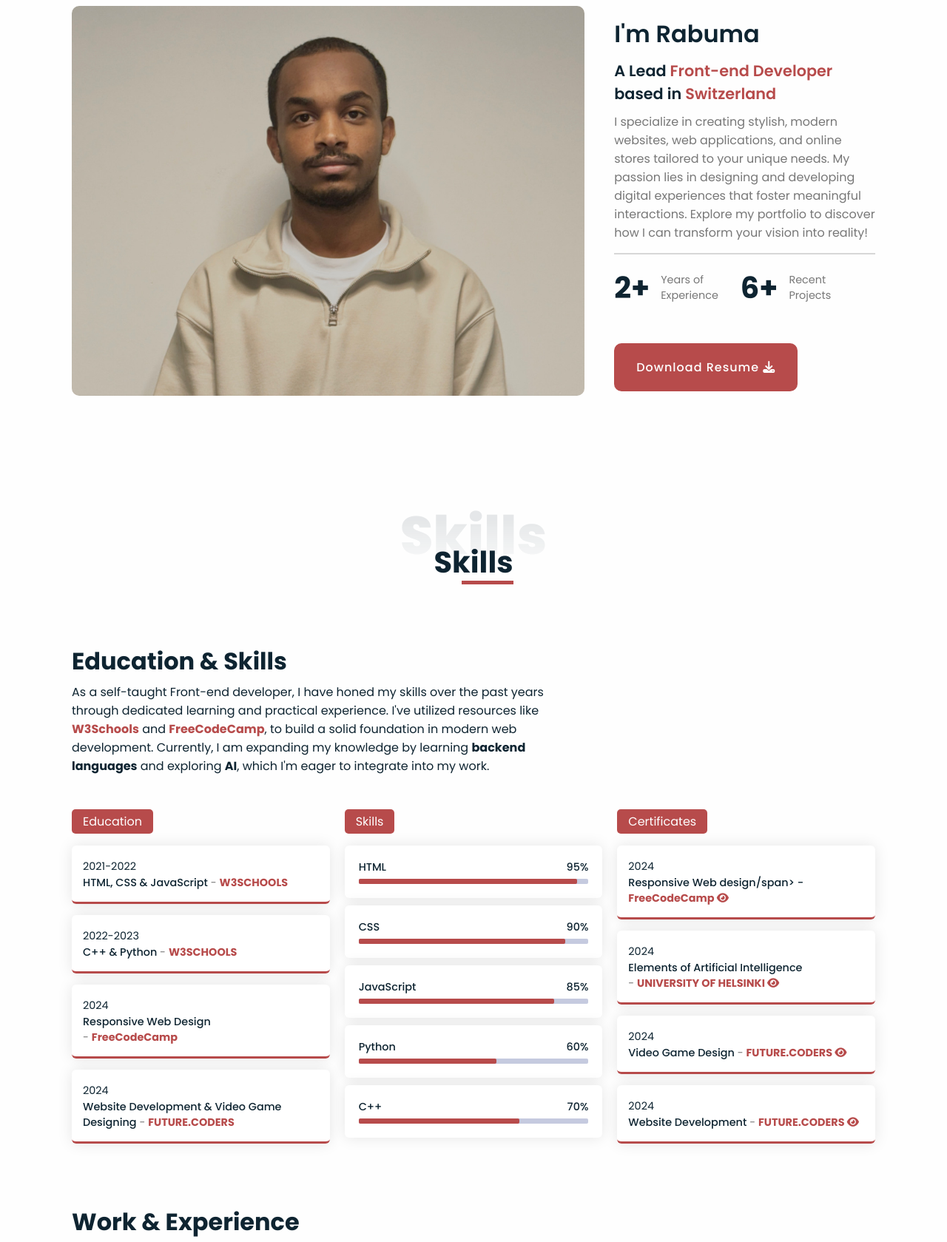
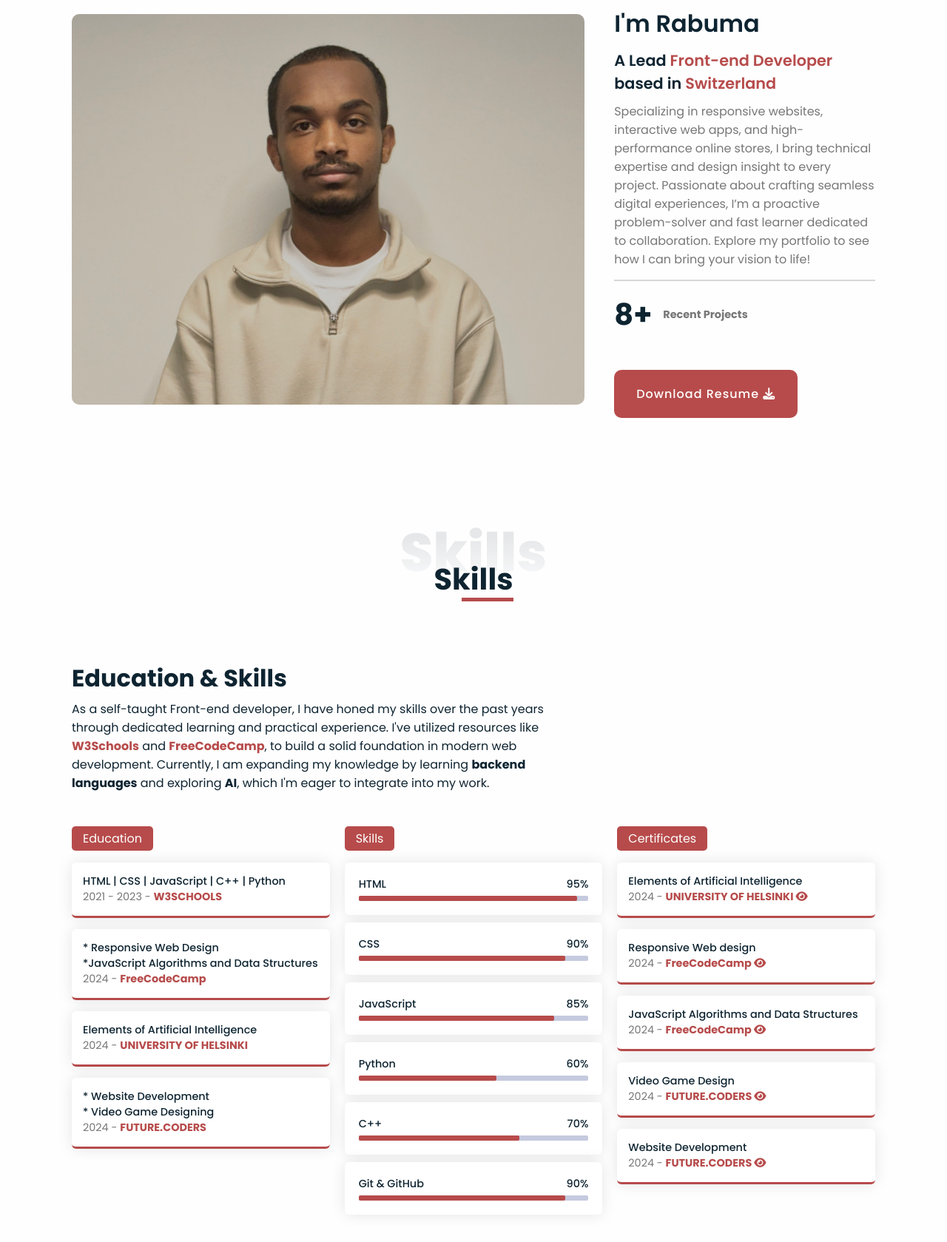
Before and after one commit to rabumaabraham/rabumaabraham.github.io, a plain HTML site: page index.html in a window 1280 px wide. Shown: the part 1120-2799 px from the top of the page at 74% size. Drawn offline with nearby package versions, Linux system fonts and the light colour scheme.

Commit message:
updated css

```diff
--- a/css/style.css
+++ b/css/style.css
@@ -217,8 +217,7 @@ header.sticky .nav-bar{
 
 /*=======Home section=======*/
 
-.home-img img{
-  margin-top: 80px; /* Adjust the value as needed */
+.home-img{
   width: 100%; /* Adjusts the image to the width of the container */
   max-width: 500px; /* Limits the image's maximum width */
   height: auto; /* Keeps the aspect ratio intact */
@@ -569,6 +568,10 @@ header.sticky .nav-bar{
 
 .bar .cpp::before{
   width: 70%;
+}
+
+.bar .git::before{
+  width: 90%;
 }
 
 .experience-card{
--- a/index.html
+++ b/index.html
@@ -78,22 +78,24 @@
           <div class="description">
             <h3>I'm Rabuma</h3>
             <h4>A Lead <span>Front-end Developer</span> based in <span>Switzerland</span></h4>
-            <p>I specialize in creating stylish, modern websites, web applications, and online stores tailored to your
-              unique needs. My passion lies in designing and developing digital experiences that foster meaningful
-              interactions. Explore my portfolio to discover how I can transform your vision into reality!</p>
+            <p>Specializing in responsive websites, interactive web apps, and high-performance online stores, I bring technical expertise and design insight to every project. Passionate about crafting seamless digital experiences, I’m a proactive problem-solver and fast learner dedicated to collaboration. Explore my portfolio to see how I can bring your vision to life!</p>
           </div>
           <ul class="professional-list">
+            <!--
             <li class="list-item">
-              <h3>2+</h3>
+              <h3>3+</h3>
               <span>Years of<br>Experience</span>
-            </li><!--
+            </li>
+            -->
+
+            <!--
             <li class="list-item">
               <h3>20+</h3>
               <span>Happy<br>customers</span>
             </li>-->
             <li class="list-item">
-              <h3>6+</h3>
-              <span>Recent<br>Projects</span>
+              <h3>8+</h3>
+              <span><b>Recent Projects</b></span>
             </li>
           </ul>
           <a href="documents/cv.pdf" target="_blank" class="btn">Download Resume <i class="fas fa-download"></i></a>
@@ -123,23 +125,27 @@
             <h4><label>Education</label></h4>
             <ul class="edu-list">
               <li class="item">
-                <span class="year">2021-2022</span>
-                <p class="mylink"><span>HTML, CSS & JavaScript</span> - <strong><a href="https://www.w3schools.com"
+                <!-- <span class="year">2021-2023</span> -->
+                <p class="mylink"><span>HTML | CSS | JavaScript | C++ | Python
+                </span> <br> 2021 - 2023 - <strong><a href="https://www.w3schools.com"
                       target="_blank">W3SCHOOLS</a></strong></p>
               </li>
+
               <li class="item">
-                <span class="year">2022-2023</span>
-                <p class="mylink"><span>C++ & Python</span> - <strong><a href="https://www.w3schools.com"
-                      target="_blank">W3SCHOOLS</a></strong></p>
+                <!-- <span class="year">2024</span> -->
+                <p class="mylink"><span>* Responsive Web Design <br>*JavaScript Algorithms and Data Structures</span><br> 2024 - <strong><a
+                      href="https://www.helsinki.fi/" target="_blank">FreeCodeCamp</a></strong></p>
               </li>
+
               <li class="item">
-                <span class="year">2024</span>
-                <p class="mylink"><span>Responsive Web Design <br></span> - <strong><a
-                      href="https://www.freecodecamp.com" target="_blank">FreeCodeCamp</a></strong></p>
+                <!-- <span class="year">2024</span> -->
+                <p class="mylink"><span>Elements of Artificial Intelligence</span><br> 2024 - <strong><a
+                      href="https://www.helsinki.fi/en.com" target="_blank">UNIVERSITY OF HELSINKI</a></strong></p>
               </li>
+
               <li class="item">
-                <span class="year">2024</span>
-                <p class="mylink"><span>Website Development & Video Game Designing</span> - <strong><a
+                <!-- <span class="year">2024</span> -->
+                <p class="mylink"><span>* Website Development <br> * Video Game Designing</span><br> 2024 - <strong><a
                       href="https://futurecoders.ch" target="_blank">FUTURE.CODERS</a></strong></p>
               </li>
             </ul>
@@ -182,35 +188,55 @@
                 </div>
                 <div class="line cpp"></div>
               </li>
+
+              <li class="bar">
+                <div class="info">
+                  <span>Git & GitHub</span>
+                  <span>90%</span>
+                </div>
+                <div class="line git"></div>
+              </li>
             </ul>
           </div>
           <div class="education">
             <h4><label>Certificates</label></h4>
             <ul class="edu-list" id="newpadding">
+
               <li class="item">
-                <span class="year">2024</span>
-                <p class="mylink"><span>Responsive Web design/span> - <strong><a
-                      href="https://www.freecodecamp.org/certification/rabuma/responsive-web-design" target="_blank"> FreeCodeCamp <i class="fas fa-eye"></i></a></strong></p>
-              </li>
-              <li class="item">
-                <span class="year">2024</span>
-                <p class="mylink"><span>Elements of Artificial Intelligence</span><br> - <strong><a
+                <!-- <span class="year">2024</span> -->
+                <p class="mylink"><span>Elements of Artificial Intelligence</span><br> 2024 - <strong><a
                       href="documents/c4.pdf" target="_blank"> UNIVERSITY OF HELSINKI <i
                         class="fas fa-eye"></i></a></strong></p>
               </li>
+
               <li class="item">
-                <span class="year">2024</span>
-                <p class="mylink"><span>Video Game Design</span> - <strong><a href="documents/c3.pdf" target="_blank">
+                <!-- <span class="year">2024</span> -->
+                <p class="mylink"><span>Responsive Web design</span> <br> 2024 - <strong><a
+                      href="https://www.freecodecamp.org/certification/rabuma/responsive-web-design" target="_blank"> FreeCodeCamp <i class="fas fa-eye"></i></a></strong></p>
+              </li>
+
+              <li class="item">
+                <!-- <span class="year">2024</span> -->
+                <p class="mylink"><span>JavaScript Algorithms and Data Structures</span> <br> 2024 - <strong><a
+                      href="https://www.freecodecamp.org/certification/rabuma/responsive-web-design" target="_blank"> FreeCodeCamp <i class="fas fa-eye"></i></a></strong></p>
+              </li>
+
+              <li class="item">
+                <!-- <span class="year">2024</span> -->
+                <p class="mylink"><span>Video Game Design</span><br> 2024 - <strong><a href="documents/c3.pdf" target="_blank">
                       FUTURE.CODERS <i class="fas fa-eye"></i></a></strong></p>
               </li>
+
               <li class="item">
-                <span class="year">2024</span>
-                <p class="mylink"><span>Website Development</span> - <strong><a href="documents/c2.pdf" target="_blank">
+                <!-- <span class="year">2024</span> -->
+                <p class="mylink"><span>Website Development</span><br> 2024 - <strong><a href="documents/c2.pdf" target="_blank">
                       FUTURE.CODERS <i class="fas fa-eye"></i></a></strong></p>
               </li>
             </ul>
           </div>
         </div>
+
+        <!--
         <div class="skills-description">
           <h3>Work & Experience</h3>
         </div>
@@ -249,6 +275,8 @@
               graphics and intuitive layouts that enhance user experiences across digital platforms.</p>
           </div>
         </div>
+        -->
+
       </div>
     </div>
   </section>
@@ -347,7 +375,7 @@
                 <i class="fas fa-times modal-close-btn"></i>
                 <h3>Content Writing</h3>
                 <h4>What is Content Writing?</h4>
-                <p>Content writing is the process of planning, writing and editing web content, typically for degital
+                <p>Content writing is the process of planning, writing and editing web content, typically for digital
                   marketing purposes.</p>
                 <h4>What I provide</h4>
                 <ul>
@@ -523,11 +551,10 @@
                   <img src="images/client11.jpeg" alt="">
                 </div>
                 <div class="client-details">
-                  <p>Hi, I'm Mulusew Asres. I had the pleasure of working with Rabuma Abraham. He is a talented
-                    developer dedicated to creating impactful products and excels in collaborating with international
-                    clients. I highly recommend him for any innovative team.</p>
+                  <p>Hi, I'm Mulusew. I had the pleasure of working with Rabuma, a talented developer who excels in collaboration and creativity. His commitment to quality makes him a valuable asset to any team. I highly recommend him for innovative projects.</p>
                   <h3>Mulusew Asres</h3>
-                  <span>Founder at <span class="mylink"><b>BELIMUNO</b></span></span>
+                  <span>Software Engineer</span>
+                  <!-- <span>Founder at <span class="mylink"><b>BELIMUNO</b></span></span> -->
                 </div>
               </div>
               <div class="swiper-slide flex-center"><!-- 2222222222222222222222222222222222222222222 -->
@@ -535,9 +562,7 @@
                   <img src="images/client22.jpeg" alt="">
                 </div>
                 <div class="client-details">
-                  <p>Hello, I'm Abdi Daniel. Rabuma Abraham is a standout web developer. His innovative approach and
-                    dedication to quality have made a significant impact on our projects. Rabuma's ability to adapt and
-                    collaborate with the team is truly commendable.</p>
+                  <p>hello, I highly recommend Rabuma as an outstanding web developer. His innovative problem-solving skills and commitment to quality significantly enhance our projects. Rabuma's adaptability and collaborative spirit make him an invaluable asset to our team.</p>
                   <h3>Abdi Daniel</h3>
                   <span>Software Engineer</span>
                 </div>
@@ -547,11 +572,11 @@
                   <img src="images/client33.jpeg" alt="">
                 </div>
                 <div class="client-details">
-                  <p>Hi, I'm Beza Solomon. Working alongside Rabuma Abraham was a fantastic experience. He demonstrated
+                  <p>Hi, I'm Beza. Working alongside Rabuma was a fantastic experience. He demonstrated
                     strong technical skills and a collaborative spirit that contributed significantly to our project's
                     success. Rabuma is a valuable asset to any team.</p>
                   <h3>Beza Solomon</h3>
-                  <span>Project Manager</span>
+                  <span>Web Developer</span>
                 </div>
               </div>
             </div>
```
